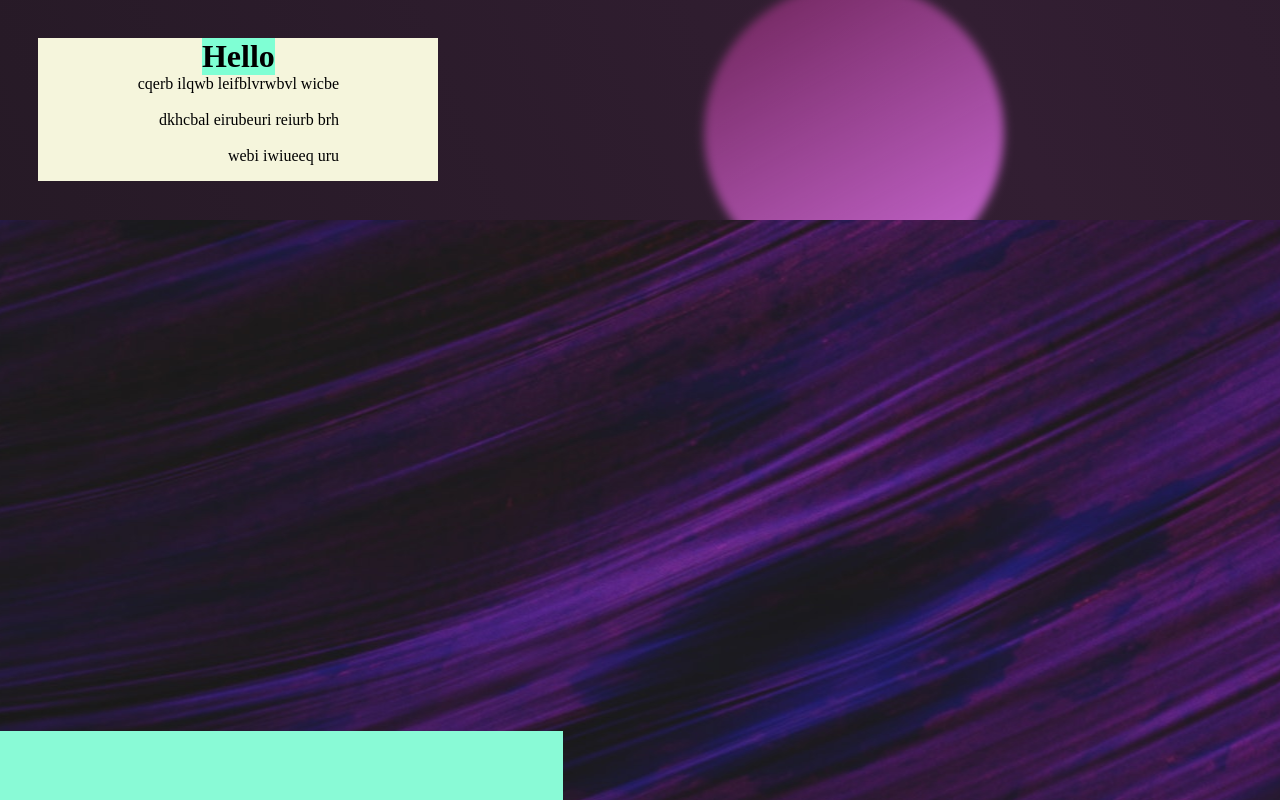
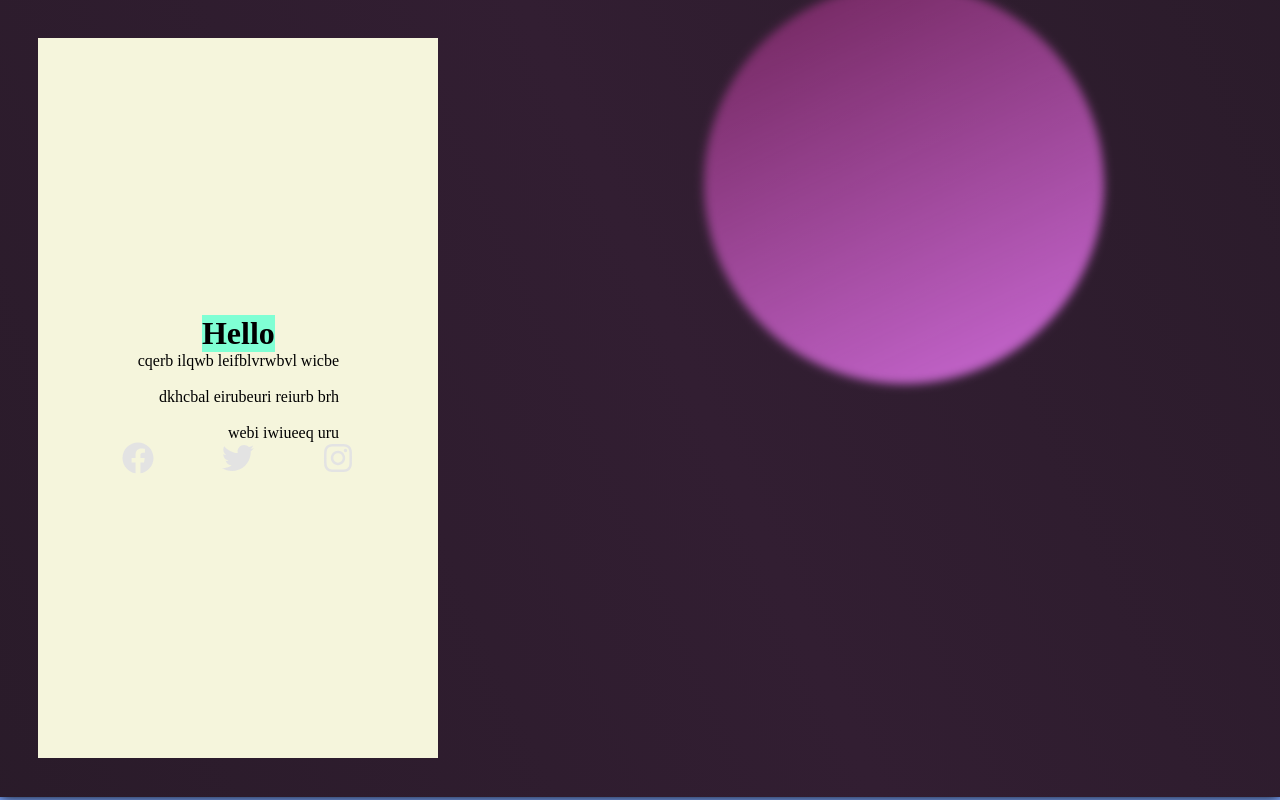
Before and after one commit to GastonBispo/MyPortfolio, a React (Create React App) app: page /contact in a window 1280 px wide. Shown: the top 800 px of the page. Built offline with nearby package versions, Linux system fonts and the light colour scheme; some icons are missing; a web font is replaced by a local one.

Commit message:
parallax en footer

```diff
--- a/package.json
+++ b/package.json
@@ -12,6 +12,7 @@
     "react-parallax-tilt": "^1.7.77",
     "react-router-dom": "^6.4.3",
     "react-scripts": "5.0.1",
+    "react-waypoint": "^10.3.0",
     "vanilla-tilt": "^1.8.0",
     "web-vitals": "^2.1.4"
   },
--- a/src/components/BgNude/BgNude.css
+++ b/src/components/BgNude/BgNude.css
@@ -11,6 +11,10 @@
       backdrop-filter: blur(20px);
       overflow: hidden;
       position: relative;
+      margin: 0 0 100vh 0;
+      background-color: transparent;
+      z-index: 100;
+      box-shadow: 0 0 12px 0 rgba(0, 0, 0, 3.6);
   }
   @keyframes color {
       0% {
--- a/src/components/BgObscure/BgObscure.css
+++ b/src/components/BgObscure/BgObscure.css
@@ -1,7 +1,7 @@
 .bg-obscure{
     background-image: var(--bg-obscure-gradient);
     width: 100%;
-    height: 100%;
+    /* height: 100%; */
       background-size: 600% 600%;
       display: flex;
       flex-direction: row;
@@ -11,7 +11,12 @@
       backdrop-filter: blur(20px);
       overflow: hidden;
       position: relative;
+      margin: 0 0 100vh 0;
+      background-color: transparent;
+      box-shadow: 0 0 12px 0 rgba(0, 0, 0, 3.6);
+      z-index: 100;
   }
+
   @keyframes color {
       0% {
           background-position: 0% 50%;
@@ -24,7 +29,7 @@
       }
   }
 
-  .aurora2{
+  /* .aurora2{
     position: absolute;
     left: 55%;
     height: 300px;
@@ -53,7 +58,7 @@
       top: 200px;
     }
   }
-
+   */
   @media screen and (max-width: 991px){
     .bg-obscure{
         flex-direction: column;
--- a/src/components/BgObscure/BgObscure.js
+++ b/src/components/BgObscure/BgObscure.js
@@ -1,10 +1,12 @@
 import React from 'react';
 import './BgObscure.css';
+import BgOrb from '../BgOrb/BgOrb';
 
 const BgObscure = (props) => {
   return (
     <div className='bg-obscure'>
-        <div className='aurora2'></div>
+        {/* <div className='aurora2'></div> */}
+        <BgOrb/>
       {props.children}
     </div>
   )
--- a/src/components/BgOrb/BgOrb.css
+++ b/src/components/BgOrb/BgOrb.css
@@ -1,10 +1,10 @@
 .orbSmall{
     position: absolute;
     left: 55%;
-    height: 600px;
-    width: 600px;
+    height: 400px;
+    width: 400px;
     border-radius: 50%;
-    background-image: var(--gradient-purple-orb-sm);
+    background-image: var(--deep-violet-orb-s);
     filter: blur(5px);
     animation: rotate 13s infinite, up 66s infinite;
 
--- a/src/components/Contact/ContactGlass.css
+++ b/src/components/Contact/ContactGlass.css
@@ -1,5 +1,6 @@
 .contact-glass{
     min-width: 400px;
+    height: 90vh;
     display: flex;
     flex-direction: column;
     align-items: center;
--- a/src/components/Contact/ContactGlass.jsx
+++ b/src/components/Contact/ContactGlass.jsx
@@ -1,6 +1,6 @@
 import React from 'react';
 import './ContactGlass.css';
-import SocialIcons from '../SocialIcons/SocialIcons';
+import SocialIcons from '../Generics/SocialIcons/SocialIcons';
 
 
 const ContactGlass = () => {
--- a/src/components/NameDescription/NameDescription.css
+++ b/src/components/NameDescription/NameDescription.css
@@ -10,7 +10,7 @@
   }
 
   .nameDescriptionContainer {
-    background-color: beige;
+    /* background-color: beige; */
     width: 500px;
     height: 250px;
     display: flex;
@@ -20,12 +20,12 @@
     justify-content: space-between;
     /* transform: translate(-50% -50%); */
     padding: 1em 1em;
-    box-shadow: 0 8px 8px 0 rgba(0, 0, 0, 0.5);
+    box-shadow: 0 8px 8px 0 rgba(0, 0, 0, 0.6);
     border-radius: 15px;
     background: rgba(255, 255, 255, 0.1);
     border-top: 2px solid rgba(255, 255, 255, 0.637);
     border-left: 2px solid rgba(255, 255, 255, 0.636);
-    backdrop-filter: blur(60px);
+    backdrop-filter: blur(20px);
     user-select: none;
     position: relative;
 
--- a/src/components/footer/Footer.js
+++ b/src/components/footer/Footer.js
@@ -8,15 +8,13 @@ const Footer = () => {
       <div className='container-center'>
         <div className='responsive-section'>
           <div className='container-left'>
-
+            <h1>left</h1>
           </div>
-
           <div className='container-right'>
-
+            <h1>right</h1>
           </div>
         </div>
         <div className='socials'>
-
         </div>
       </div>
     </div>
--- a/src/components/footer/footer.css
+++ b/src/components/footer/footer.css
@@ -5,7 +5,10 @@
     background-image: url(../../assets/img/bg-purple.jpg);
     background-repeat: no-repeat;
     background-position: center center;
-
+    height: 100vh;
+    bottom: 0;
+    position: fixed;
+    z-index: -100;
 }
 
 .container-center{
@@ -29,7 +32,7 @@
     display: flex;
     /* flex-direction: row; */
     justify-content: space-between;
-    height: 100vh;
+    height: 100%;
     align-items: flex-end;
     /* background-color: aquamarine; */
     width: 100%;
--- a/src/index.css
+++ b/src/index.css
@@ -25,7 +25,7 @@
     --secondary-font: 'Nagaiya', sans-serif;
     --paragraph-font:  'Open Sauce Two', sans-serif;
     --violet-orb-xl: linear-gradient(70deg, var(--primary-color),rgba(182, 102, 248, 0.8));
-    --deep-red-orb-s:  linear-gradient(70deg, var(--primary-color),rgba(175, 43, 133, 0.496));
+    --deep-violet-orb-s:  linear-gradient(70deg, var(--primary-color),rgba(175, 43, 133, 0.496));
     --scrollbar-gradient: linear-gradient(to top ,var(--primary-shade), var(--primary-color));
 
 }
--- a/src/routes/contact/Contact.js
+++ b/src/routes/contact/Contact.js
@@ -6,10 +6,13 @@ import ContactGlass from '../../components/Contact/ContactGlass';
 const Contact = () => {
   return (
     <>
-      <BgObscure height="100vh">
+
+      <BgObscure>
         <ContactGlass/>
       </BgObscure>
+
       <Footer/>
+
     </>
   )
 }
```
Also changed, not shown: 1 other file (tests, documents, lock files or other folders).
